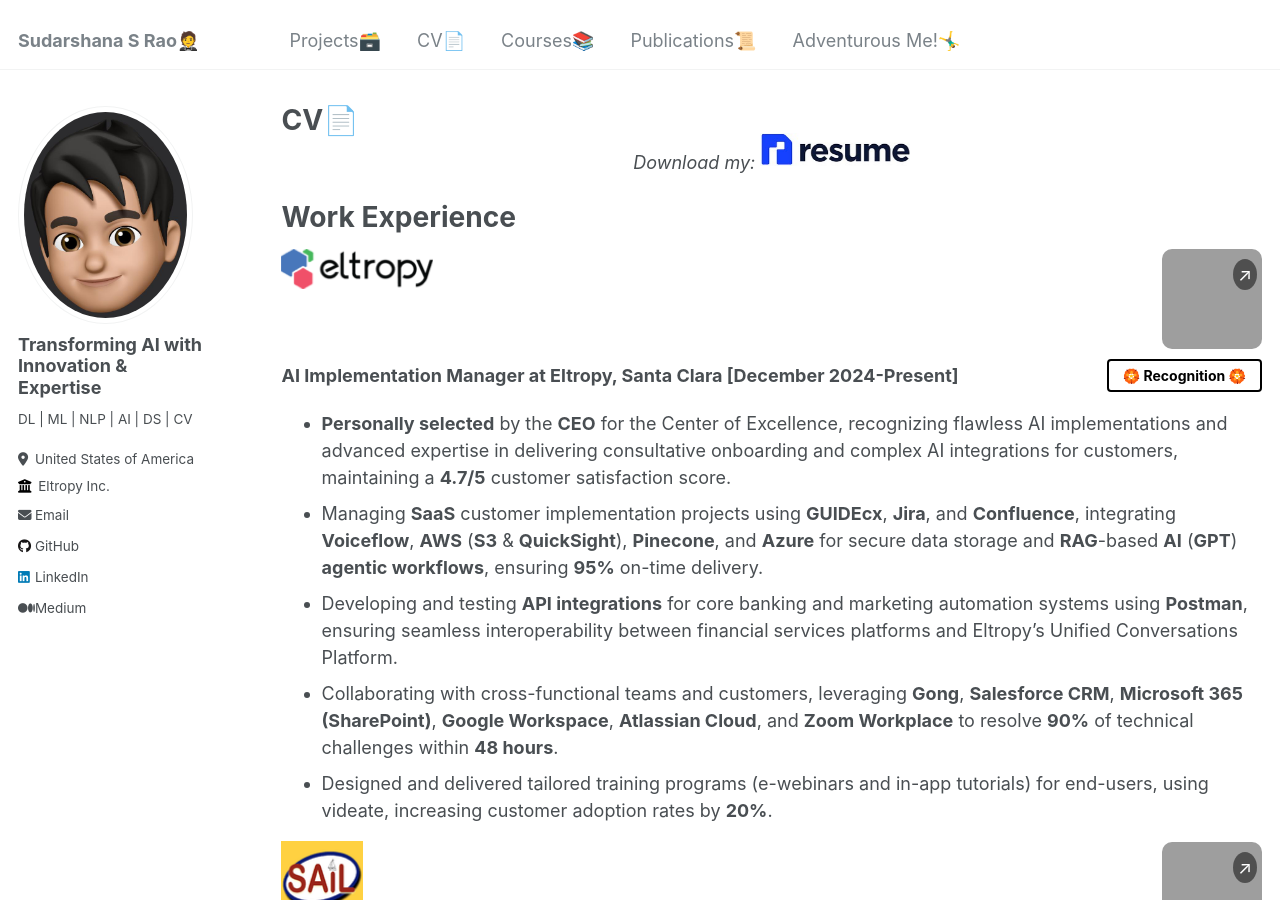
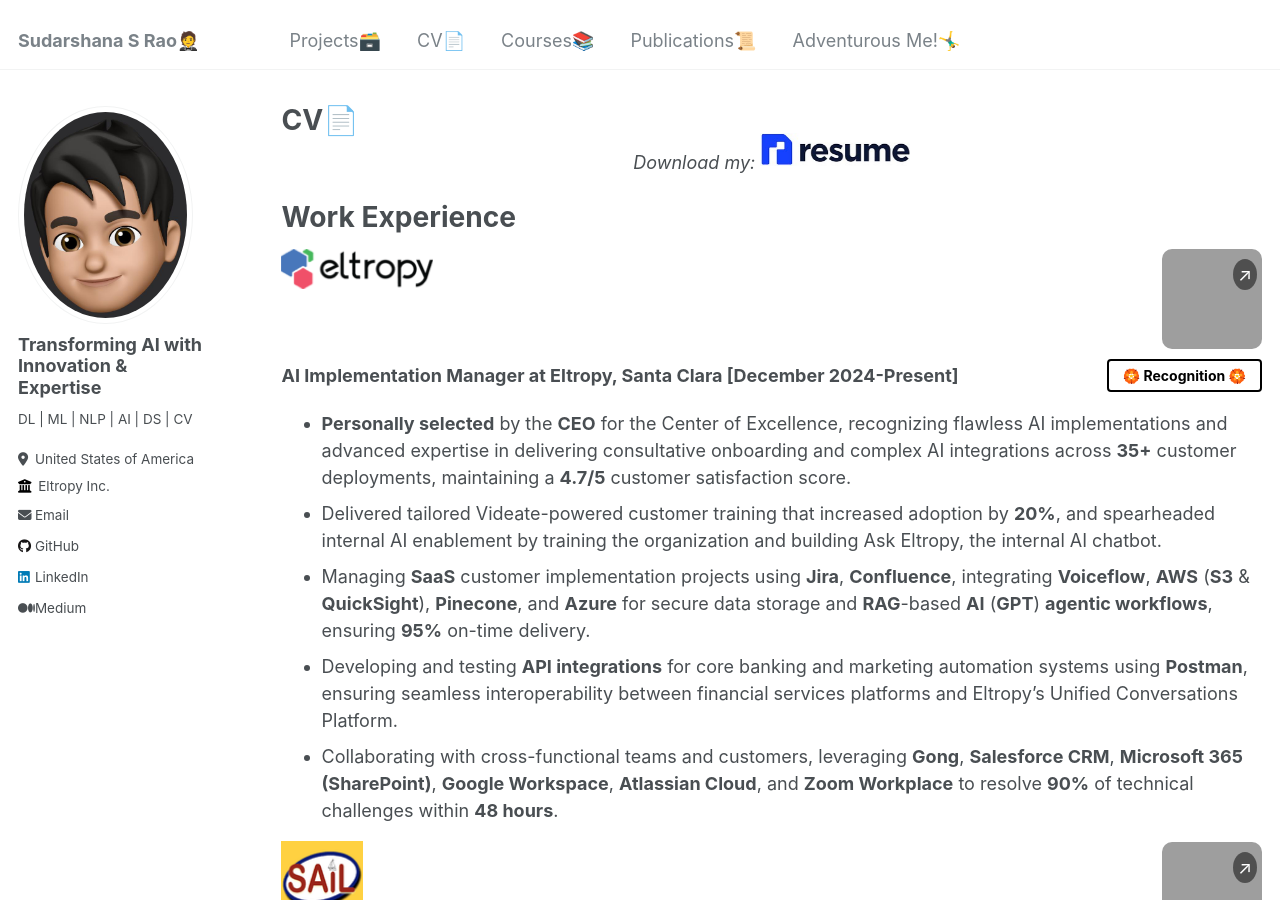
Before and after one commit to SudarshanaSRao/SudarshanaSRao.github.io, a Jekyll site: the page built from _pages/cv.md, in a window 1280 px wide and 900 px high, cut to the strip 0-900 px from the top of the window. Built offline with Jekyll 4.4.1, drawn with Linux system fonts in a browser that asks for light colours; grey boxes are pictures that could not be loaded.

Commit message:
Update cv.md

```diff
--- a/_pages/cv.md
+++ b/_pages/cv.md
@@ -228,11 +228,11 @@
   }
 }
 </style>
-* **Personally selected** by the **CEO** for the Center of Excellence, recognizing flawless AI implementations and advanced expertise in delivering consultative onboarding and complex AI integrations for customers, maintaining a **4.7/5** customer satisfaction score.
-* Managing **SaaS** customer implementation projects using **GUIDEcx**, **Jira**, and **Confluence**, integrating **Voiceflow**, **AWS** (**S3** & **QuickSight**), **Pinecone**, and **Azure** for secure data storage and **RAG**-based **AI** (**GPT**) **agentic workflows**, ensuring **95%** on-time delivery.
+* **Personally selected** by the **CEO** for the Center of Excellence, recognizing flawless AI implementations and advanced expertise in delivering consultative onboarding and complex AI integrations across **35+** customer deployments, maintaining a **4.7/5** customer satisfaction score.
+* Delivered tailored Videate-powered customer training that increased adoption by **20%**, and spearheaded internal AI enablement by training the organization and building Ask Eltropy, the internal AI chatbot.
+* Managing **SaaS** customer implementation projects using **Jira**, **Confluence**, integrating **Voiceflow**, **AWS** (**S3** & **QuickSight**), **Pinecone**, and **Azure** for secure data storage and **RAG**-based **AI** (**GPT**) **agentic workflows**, ensuring **95%** on-time delivery.
 * Developing and testing **API integrations** for core banking and marketing automation systems using **Postman**, ensuring seamless interoperability between financial services platforms and Eltropy’s Unified Conversations Platform.
 * Collaborating with cross-functional teams and customers, leveraging **Gong**, **Salesforce CRM**, **Microsoft 365 (SharePoint)**, **Google Workspace**, **Atlassian Cloud**, and **Zoom Workplace** to resolve **90%** of technical challenges within **48 hours**.
-* Designed and delivered tailored training programs (e-webinars and in-app tutorials) for end-users, using videate, increasing customer adoption rates by **20%**.
 
 <style>
     /* Flexcontainer styling for your main content */
```
